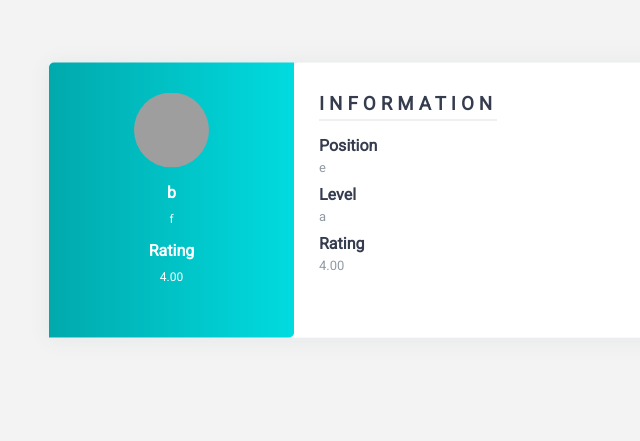
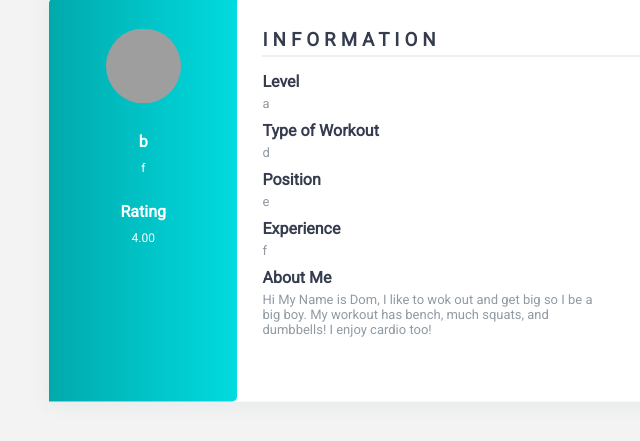
Before and after one commit to gjb2054/DrinkingRewards, a Flask app: page /MyProfile in a window 1280 px wide. Shown: the top 441 px of the page, without its empty margins (241-881 px from the left). Run offline with Flask 2, Linux system fonts and the light colour scheme; some libraries are stand-ins or nearby versions; grey boxes are pictures that could not be loaded.

Commit message:
profile done

```diff
--- a/Static/profile.css
+++ b/Static/profile.css
@@ -33,7 +33,7 @@ body{
 }
 
 .wrapper .left h4{
-    padding-top: 15px;
+    padding-top: 20%;
     margin-bottom: 10px;
 }
 .wrapper .left p{
@@ -41,7 +41,7 @@ body{
 }
 
 .wrapper .right{
-    width: 65%;
+    width: 100%;
     border-top-left-radius: 5px;
     border-bottom-right-radius: 5px;
     background: #fff;
@@ -50,6 +50,7 @@ body{
 
 .wrapper .right .info{
     display: flex;
+    flex-direction: row;
     margin-bottom: 25px;
 }
 .wrapper .right .info h3{
@@ -66,7 +67,7 @@ body{
 }
 
 .wrapper .right .info_data .data{
-    width: 45%;
+    width: 75%;
 }
 
 .wrapper .right .info_data .data h4{
--- a/Templates/profile.html
+++ b/Templates/profile.html
@@ -23,16 +23,24 @@
                 <h3>Information</h3>
                 <div class="info_data">
                     <div class="data">
+                        <h4>Level</h4>
+                        <p>{{ User.level }}</p>
+                    </div>
+                    <div class="data">
+                        <h4>Type of Workout</h4>
+                        <p>{{ User.workout_type }}</p>
+                    </div>
+                    <div class="data">
                         <h4>Position</h4>
                         <p>{{ User.position }}</p>
                     </div>
                     <div class="data">
-                        <h4>Level</h4>
-                        <p>{{ User.level }}</p>
+                        <h4>Experience</h4>
+                        <p>{{ User.experience }}</p>
                     </div>
                     <div class="data">
-                        <h4>Rating</h4>
-                        <p>{{ User.rating }}</p>
+                        <h4>About Me</h4>
+                        <p>Hi My Name is Dom, I like to wok out and get big so I be a big boy. My workout has bench, much squats, and dumbbells! I enjoy cardio too!</p>
                     </div>
                 </div>
             </ul>
```
